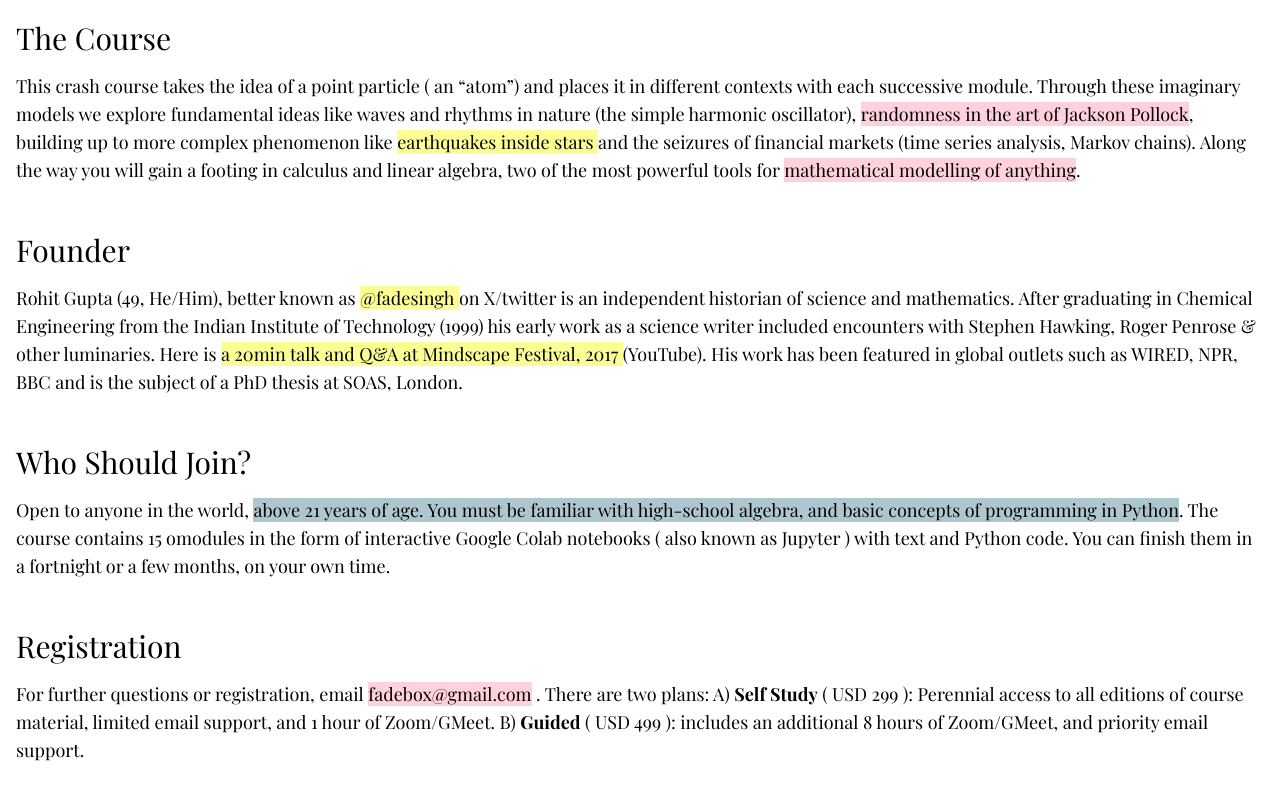
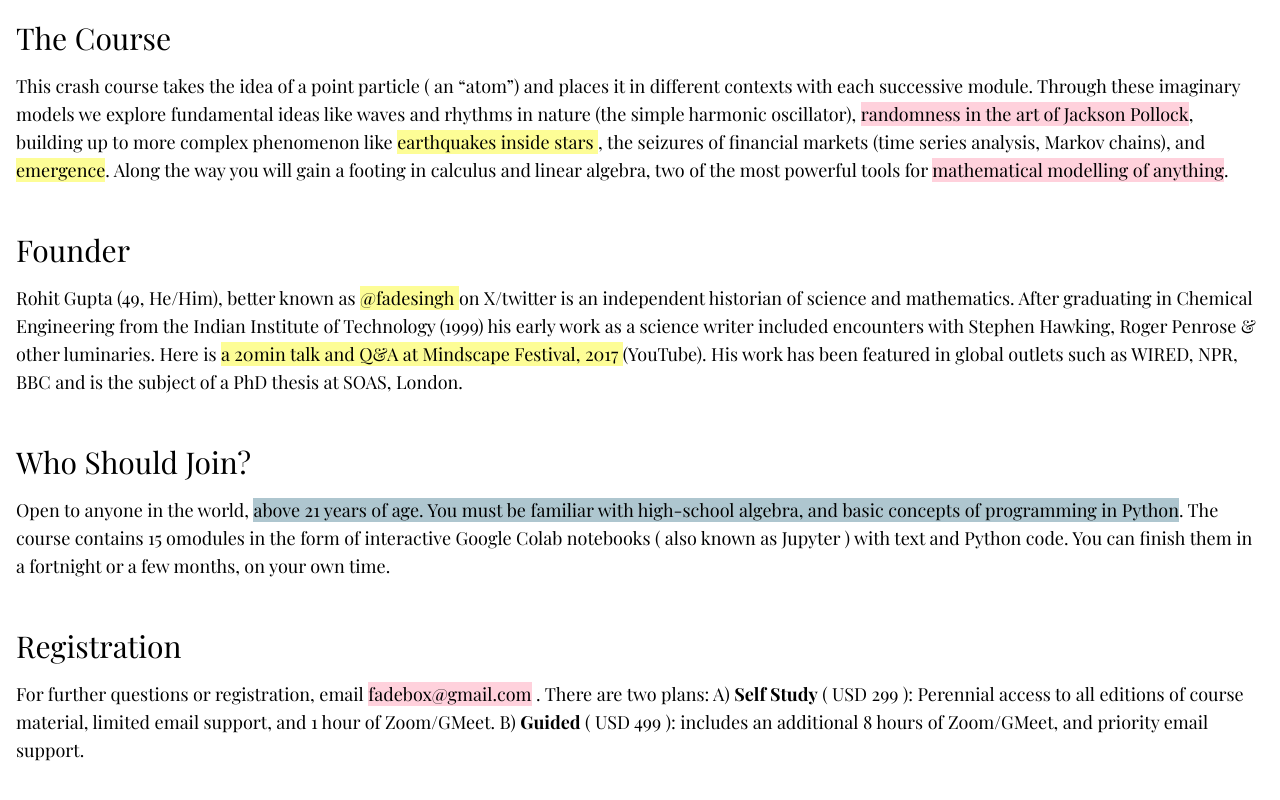
Before and after one commit to fadesingh/AtomicDrift, a plain HTML site: page index.html in a window 1280 px wide. Shown: the part 1245-2045 px from the top of the page. Drawn offline with nearby package versions, Linux system fonts and the light colour scheme.

Commit message:
some minor details

```diff
--- a/index.html
+++ b/index.html
@@ -83,7 +83,7 @@ In 2025, that's not theoretical knowledge—it's survival gear.
             <section id="course" class="mb-12">
                 <h3 class="text-3xl mb-4">The Course</h3>
                 <p class="text-lg">
-                    This crash course takes the idea of a point particle ( an “atom”) and places it in different contexts with each successive module. Through these imaginary models we explore fundamental ideas like waves and rhythms in nature (the simple harmonic oscillator), <span style="background-color: #ffd1dc;">randomness in the art of Jackson Pollock</span>, building up to more complex phenomenon like <span style="background-color: #fdfd96;"> earthquakes inside stars </span>and the seizures of financial markets (time series analysis, Markov chains). Along the way you will gain a footing in calculus and linear algebra, two of the most powerful tools for <span style="background-color: #ffd1dc;">  mathematical modelling of anything</span>.
+                    This crash course takes the idea of a point particle ( an “atom”) and places it in different contexts with each successive module. Through these imaginary models we explore fundamental ideas like waves and rhythms in nature (the simple harmonic oscillator), <span style="background-color: #ffd1dc;">randomness in the art of Jackson Pollock</span>, building up to more complex phenomenon like <span style="background-color: #fdfd96;"> earthquakes inside stars </span>, the seizures of financial markets (time series analysis, Markov chains), and <span style="background-color: #fdfd96;">emergence</span>. Along the way you will gain a footing in calculus and linear algebra, two of the most powerful tools for <span style="background-color: #ffd1dc;">  mathematical modelling of anything</span>.
 
                 </p>
             </section>
```
